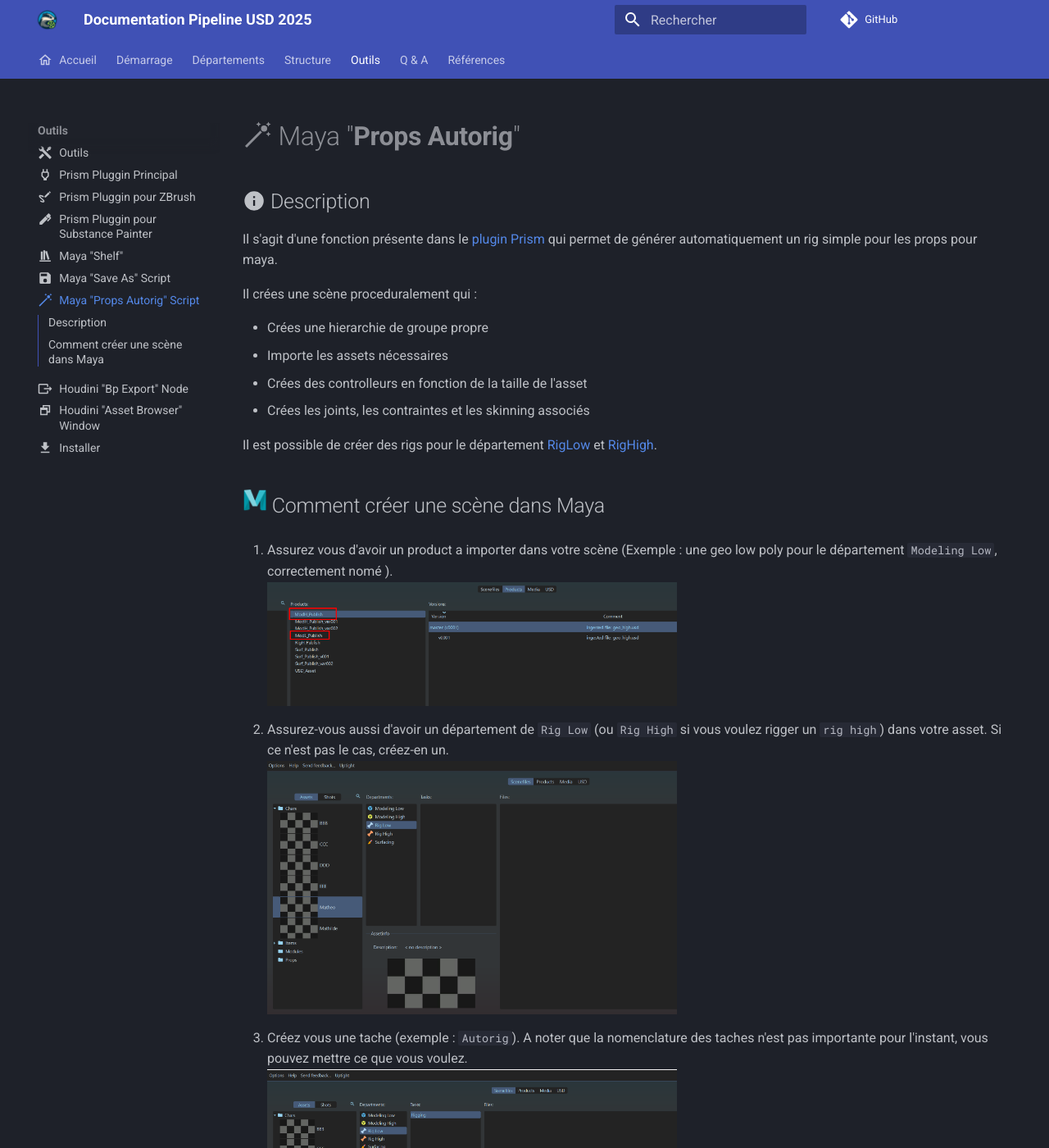
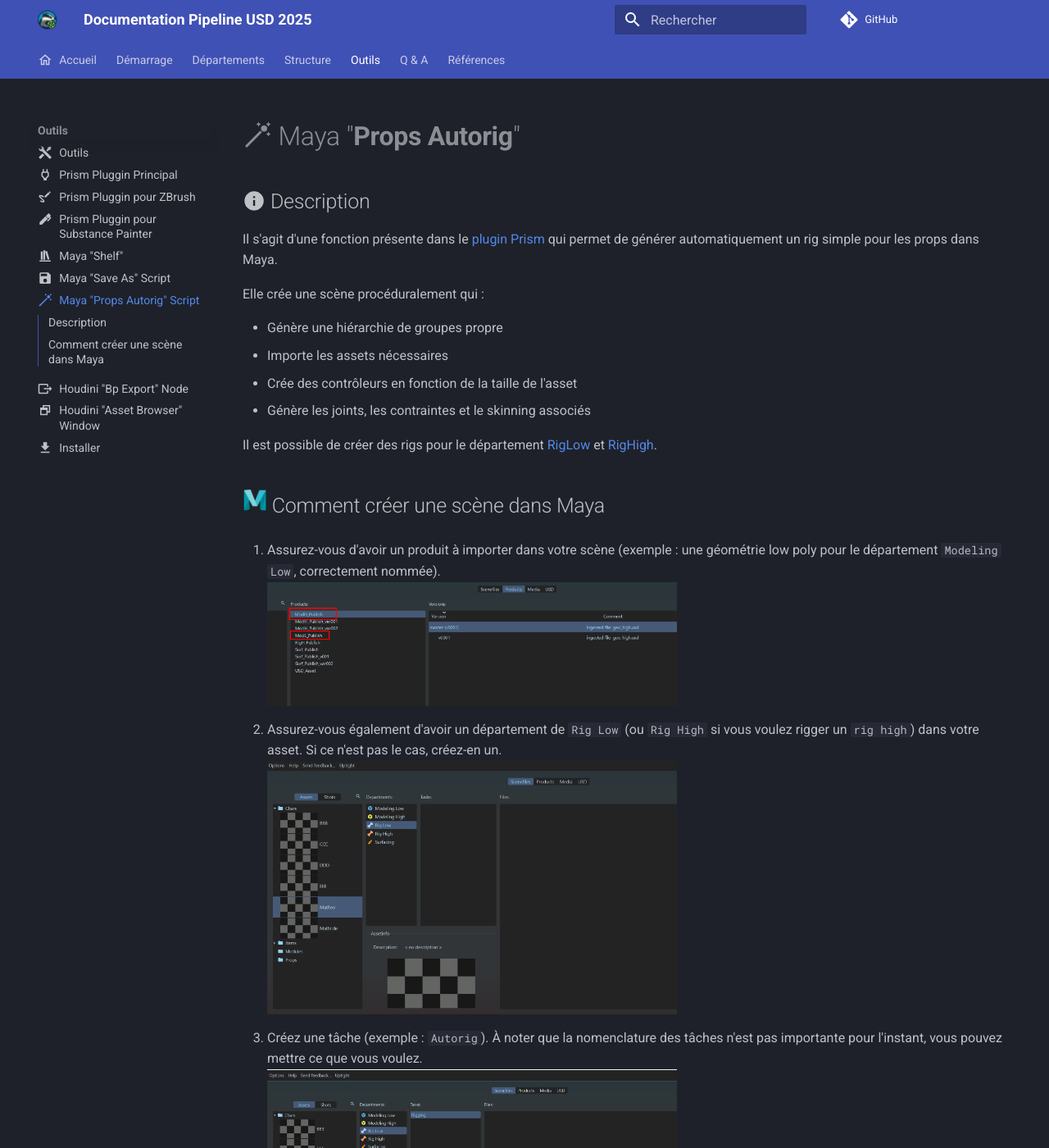
Before and after one commit to ThomasEscalle/Pipeline_USD_2025, an MkDocs documentation site: the page built from docs/outils/maya_props_autorig.md, in a window 1280 px wide and 1400 px high. Shown: the whole window at 82% size. Built offline with MkDocs 1.6.1 and Material for MkDocs 9.7.7, drawn with Linux system fonts in a browser that asks for light colours; comment, search, counter and statistics services are not loaded; some of the changed text lies outside the part shown.

Commit message:
correction the fautes

```diff
--- a/docs/outils/maya_props_autorig.md
+++ b/docs/outils/maya_props_autorig.md
@@ -6,42 +6,42 @@
 
 ## :material-information: Description
 
-Il s'agit d'une fonction présente dans le [plugin Prism](../prism_main_pluggin) qui permet de générer automatiquement un rig simple pour les props pour maya.
+Il s'agit d'une fonction présente dans le [plugin Prism](../prism_main_pluggin) qui permet de générer automatiquement un rig simple pour les props dans Maya.
 
-Il crées une scène proceduralement qui :
+Elle crée une scène procéduralement qui :
 
-- Crées une hierarchie de groupe propre
+- Génère une hiérarchie de groupes propre
 - Importe les assets nécessaires
-- Crées des controlleurs en fonction de la taille de l'asset
-- Crées les joints, les contraintes et les skinning associés
+- Crée des contrôleurs en fonction de la taille de l'asset
+- Génère les joints, les contraintes et le skinning associés
 
 Il est possible de créer des rigs pour le département [RigLow](../../departements/RiggingLow/) et [RigHigh](../../departements/RiggingHigh/).
 
 ## ![Maya_icon](../assets/icons/maya.png){width=30px} Comment créer une scène dans Maya
 
-1. Assurez vous d'avoir un product a importer dans votre scène (Exemple : une geo low poly pour le département `Modeling Low`, correctement nomé ).<br>
+1. Assurez-vous d'avoir un produit à importer dans votre scène (exemple : une géométrie low poly pour le département `Modeling Low`, correctement nommée).<br>
 ![image](../assets/screen_outils_autorig/01.png){width=500px}
 
-2. Assurez-vous aussi d'avoir un département de `Rig Low` (ou `Rig High` si vous voulez rigger un `rig high`) dans votre asset. Si ce n'est pas le cas, créez-en un.<br>
+2. Assurez-vous également d'avoir un département de `Rig Low` (ou `Rig High` si vous voulez rigger un `rig high`) dans votre asset. Si ce n'est pas le cas, créez-en un.<br>
 ![image](../assets/screen_rig_low/01.png){width=500px}
 
-3. Créez vous une tache (exemple : `Autorig`). A noter que la nomenclature des taches n'est pas importante pour l'instant, vous pouvez mettre ce que vous voulez.<br>
+3. Créez une tâche (exemple : `Autorig`). À noter que la nomenclature des tâches n'est pas importante pour l'instant, vous pouvez mettre ce que vous voulez.<br>
 ![image](../assets/screen_rig_low/02.png){width=500px}
 
-4. Click droit sur la partie 'files' (à droite), puis : <br>
+4. Cliquez droit sur la partie 'files' (à droite), puis : <br>
 `Create Template` -> `Rigging` -> `Maya - AutoRig Props Low`, ou `Maya - AutoRig Props High`, en fonction de votre département.<br>
 ![image](../assets/screen_outils_autorig/02.png){width=500px}
 
-5. Cela devrait ouvrir une boite de dialogue demandant les paramètres de création de la scène.
-    - Le "`Controller placement`" détermine où seront placés les controlleurs (au centre de la bounding box, , en haut, ou en bas, en fonction de la taille de l'asset).<br>
+5. Cela devrait ouvrir une boîte de dialogue demandant les paramètres de création de la scène.
+    - Le "`Controller placement`" détermine où seront placés les contrôleurs (au centre de la bounding box, en haut, ou en bas, en fonction de la taille de l'asset).<br>
 ![image](../assets/screen_outils_autorig/03.png){width=500px}
 
-5. Notez qu'il y'a une seconde page dans ce dialogue : "`Import Products`". C'est la page qui sert à affiner les products qui seront importées dans la scène au cas ou l'algorithme passe à coté de quelque chose. Ici, on vas importer nos modeling low comme base pour nos rig low (ou modeling high pour rig high).
+6. Notez qu'il y a une seconde page dans ce dialogue : "`Import Products`". Cette page permet d'affiner les produits qui seront importés dans la scène au cas où l'algorithme passerait à côté de quelque chose. Ici, nous allons importer nos modèles low poly comme base pour nos rigs low (ou modèles high poly pour rigs high).
 Lisez la [documentation](https://thomasescalle.github.io/Pipeline_USD_2025/outils/prism_main_pluggin/) pour plus de détails sur cette page.<br>
 ![image](../assets/screen_outils_autorig/04.png){width=500px}
 
-6. Cliquez sur le bouton "Create" pour créer la scène.
+7. Cliquez sur le bouton "Create" pour créer la scène.
 
-Cela devrait vous créer un fichier en `.ma`. Double cliquez dessus pour l'ouvrir dans Maya.<br>
-Dans maya, il devrait y avoir une hierarchie déja présente, avec les assets importés correctement, et un rig simple mais fonctionnel.<br><br>
+Cela devrait générer un fichier en `.ma`. Double-cliquez dessus pour l'ouvrir dans Maya.<br>
+Dans Maya, une hiérarchie devrait déjà être présente, avec les assets correctement importés, et un rig simple mais fonctionnel.<br><br>
 ![image](../assets/screen_outils_autorig/05.png){width=500px}
```
